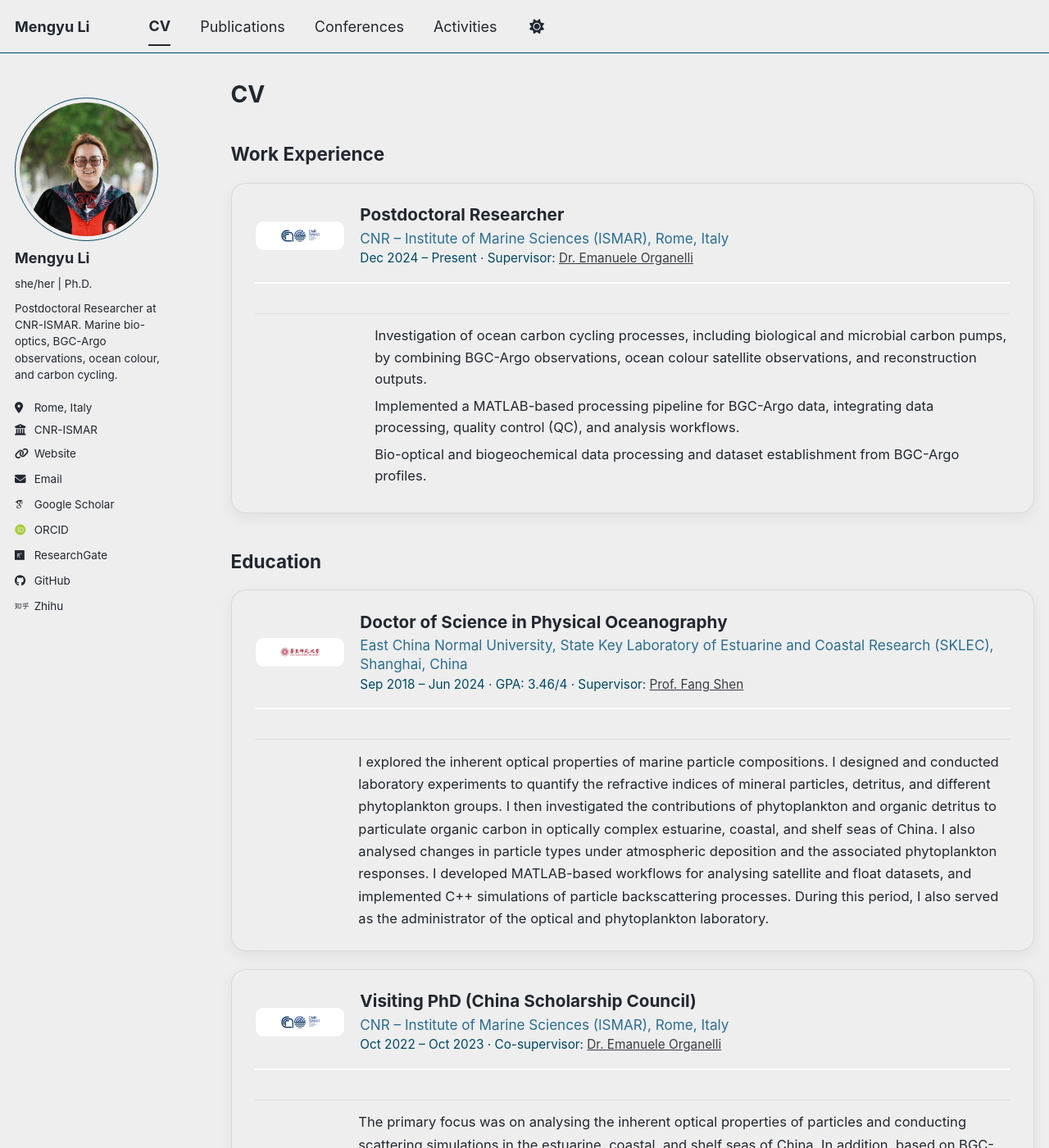
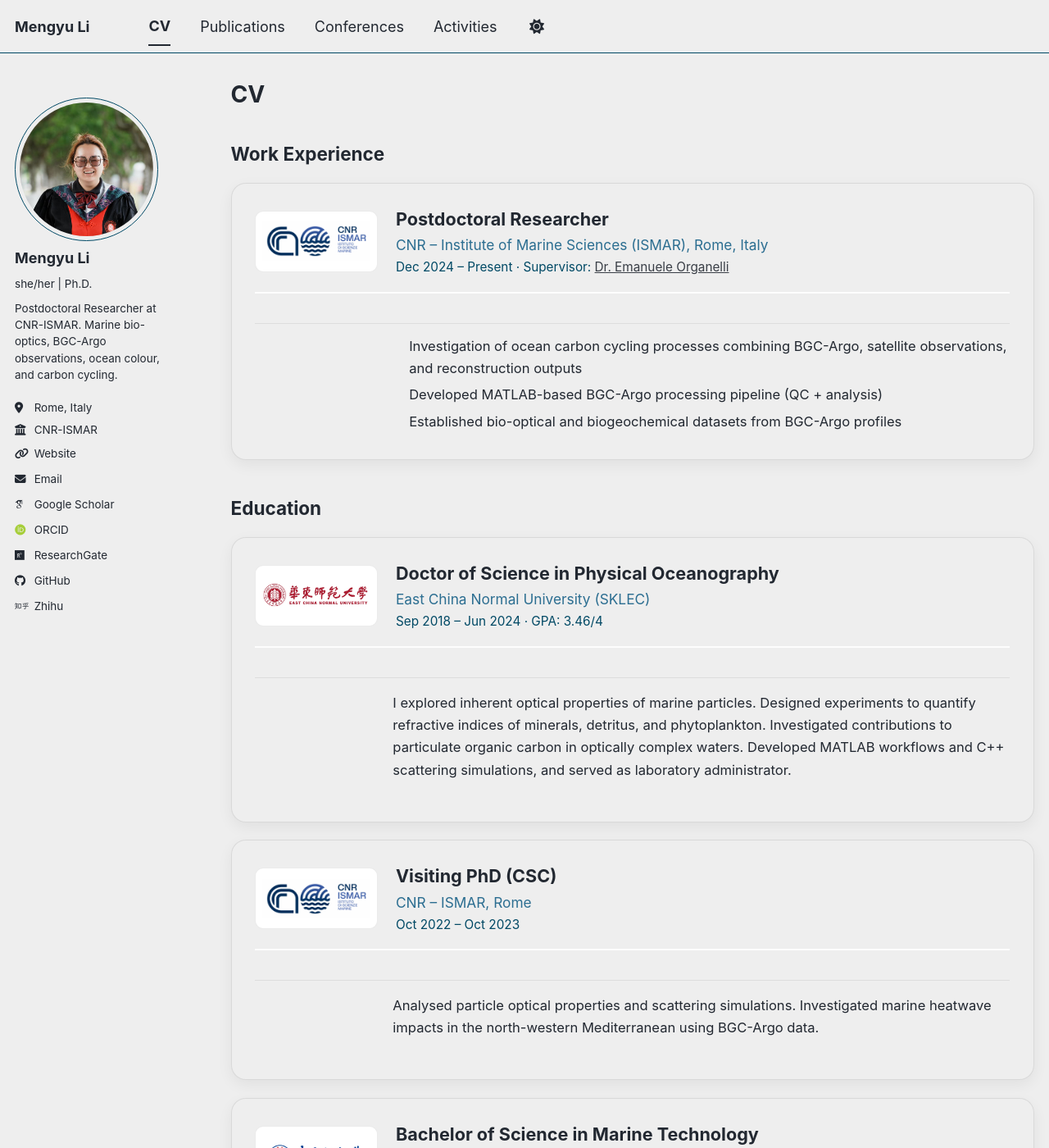
Before and after one commit to MengyuLi15/MengyuLi15.github.io, a Jekyll site: the page built from _pages/cv.md, in a window 1280 px wide and 1400 px high. Shown: the whole window at 82% size. Built offline with Jekyll 4.4.1, drawn with Linux system fonts in a browser that asks for light colours; some web fonts are replaced; a script bundle is joined from its source files by our own code; library files that are not in the unit come from our copies; some of the changed text lies outside the part shown.

Commit message:
Update cv.md

```diff
--- a/_pages/cv.md
+++ b/_pages/cv.md
@@ -11,7 +11,7 @@
 
 <style>
 .cv-card {
-  padding: 1.4rem 1.6rem;
+  padding: 1.5rem 1.6rem;
   margin: 1.2rem 0;
   border-radius: 18px;
   border: 1px solid rgba(120,120,120,0.18);
@@ -45,45 +46,41 @@
 
 .cv-header-text {
   flex: 1;
-  min-width: 0;
 }
 
 .cv-title {
-  font-size: 1.15rem;
+  font-size: 1.2rem;
   font-weight: 700;
   color: var(--global-text-color, #222);
-  line-height: 1.3;
 }
 
 .cv-subtitle {
-  font-size: 0.95rem;
+  font-size: 0.96rem;
   color: #2c6e91;
   margin-top: 3px;
-  line-height: 1.35;
 }
 
 .cv-meta {
   font-size: 0.85rem;
   color: var(--global-text-color-light, #777);
   margin-top: 3px;
-  line-height: 1.35;
 }
 
+/* 分割线 */
 .cv-divider {
-  margin: 0.9rem 0 0.75rem 0;
+  margin: 1rem 0 0.8rem 0;
   height: 1px;
   background: rgba(120,120,120,0.15);
 }
 
+/* 内容对齐 */
 .cv-content {
-  padding-left: 126px;
+  padding-left: 168px; /* = logo + gap */
 }
 
 .cv-desc {
   font-size: 0.92rem;
   line-height: 1.65;
-  color: var(--global-text-color, #333);
-  margin: 0;
 }
 
 .cv-list {
@@ -91,29 +88,24 @@
   padding-left: 1.1rem;
   font-size: 0.92rem;
   line-height: 1.6;
-  color: var(--global-text-color, #333);
 }
 
 .cv-list li {
   margin-bottom: 6px;
 }
 
+/* Skills grid */
 .cv-grid-3 {
   display: grid;
   grid-template-columns: repeat(3, 1fr);
   gap: 1rem;
-  align-items: stretch;
 }
 
 .cv-grid-3 .cv-card {
   margin: 0;
-  height: 100%;
 }
 
-.cv-simple-card {
-  padding-left: 1.4rem;
-}
-
+/* Responsive */
 @media (max-width: 900px) {
   .cv-grid-3 {
     grid-template-columns: 1fr;
@@ -121,18 +113,13 @@
 }
 
 @media (max-width: 700px) {
-  .cv-card {
-    padding: 1.2rem;
-  }
-
   .cv-header {
     flex-direction: column;
     align-items: flex-start;
   }
 
   .cv-logo-box {
-    width: 140px;
-    flex: none;
+    width: 160px;
   }
 
   .cv-content {
@@ -160,12 +146,12 @@
 }
 
 html[data-theme="dark"] .cv-divider {
-  background: rgba(255,255,255,0.10);
+  background: rgba(255,255,255,0.1);
 }
 
 html[data-theme="dark"] .cv-desc,
 html[data-theme="dark"] .cv-list {
-  color: #e2e2e2;
+  color: #e0e0e0;
 }
 </style>
 
@@ -174,9 +160,8 @@
 <div class="cv-card">
   <div class="cv-header">
     <div class="cv-logo-box">
-      <img src="/images/School_Mar_Geo_logoISMAR.jpg" alt="CNR ISMAR logo">
+      <img src="/images/School_Mar_Geo_logoISMAR.jpg">
     </div>
-
     <div class="cv-header-text">
       <div class="cv-title">Postdoctoral Researcher</div>
       <div class="cv-subtitle">CNR – Institute of Marine Sciences (ISMAR), Rome, Italy</div>
@@ -188,9 +173,9 @@
 
   <div class="cv-content">
     <ul class="cv-list">
-      <li>Investigation of ocean carbon cycling processes, including biological and microbial carbon pumps, by combining BGC-Argo observations, ocean colour satellite observations, and reconstruction outputs.</li>
-      <li>Implemented a MATLAB-based processing pipeline for BGC-Argo data, integrating data processing, quality control (QC), and analysis workflows.</li>
-      <li>Bio-optical and biogeochemical data processing and dataset establishment from BGC-Argo profiles.</li>
+      <li>Investigation of ocean carbon cycling processes combining BGC-Argo, satellite observations, and reconstruction outputs</li>
+      <li>Developed MATLAB-based BGC-Argo processing pipeline (QC + analysis)</li>
+      <li>Established bio-optical and biogeochemical datasets from BGC-Argo profiles</li>
     </ul>
   </div>
 </div>
@@ -200,13 +185,12 @@
 <div class="cv-card">
   <div class="cv-header">
     <div class="cv-logo-box">
-      <img src="/images/ecnu.png" alt="East China Normal University logo">
+      <img src="/images/ecnu.png">
     </div>
-
     <div class="cv-header-text">
       <div class="cv-title">Doctor of Science in Physical Oceanography</div>
-      <div class="cv-subtitle">East China Normal University, State Key Laboratory of Estuarine and Coastal Research (SKLEC), Shanghai, China</div>
-      <div class="cv-meta">Sep 2018 – Jun 2024 · GPA: 3.46/4 · Supervisor: <a href="https://www.researchgate.net/profile/Fang-Shen-6">Prof. Fang Shen</a></div>
+      <div class="cv-subtitle">East China Normal University (SKLEC)</div>
+      <div class="cv-meta">Sep 2018 – Jun 2024 · GPA: 3.46/4</div>
     </div>
   </div>
 
@@ -214,7 +198,7 @@
 
   <div class="cv-content">
     <p class="cv-desc">
-      I explored the inherent optical properties of marine particle compositions. I designed and conducted laboratory experiments to quantify the refractive indices of mineral particles, detritus, and different phytoplankton groups. I then investigated the contributions of phytoplankton and organic detritus to particulate organic carbon in optically complex estuarine, coastal, and shelf seas of China. I also analysed changes in particle types under atmospheric deposition and the associated phytoplankton responses. I developed MATLAB-based workflows for analysing satellite and float datasets, and implemented C++ simulations of particle backscattering processes. During this period, I also served as the administrator of the optical and phytoplankton laboratory.
+      I explored inherent optical properties of marine particles. Designed experiments to quantify refractive indices of minerals, detritus, and phytoplankton. Investigated contributions to particulate organic carbon in optically complex waters. Developed MATLAB workflows and C++ scattering simulations, and served as laboratory administrator.
     </p>
   </div>
 </div>
@@ -222,13 +206,12 @@
 <div class="cv-card">
   <div class="cv-header">
     <div class="cv-logo-box">
-      <img src="/images/School_Mar_Geo_logoISMAR.jpg" alt="CNR ISMAR logo">
+      <img src="/images/School_Mar_Geo_logoISMAR.jpg">
     </div>
-
     <div class="cv-header-text">
-      <div class="cv-title">Visiting PhD (China Scholarship Council)</div>
-      <div class="cv-subtitle">CNR – Institute of Marine Sciences (ISMAR), Rome, Italy</div>
-      <div class="cv-meta">Oct 2022 – Oct 2023 · Co-supervisor: <a href="https://www.researchgate.net/profile/Emanuele-Organelli">Dr. Emanuele Organelli</a></div>
+      <div class="cv-title">Visiting PhD (CSC)</div>
+      <div class="cv-subtitle">CNR – ISMAR, Rome</div>
+      <div class="cv-meta">Oct 2022 – Oct 2023</div>
     </div>
   </div>
 
@@ -236,7 +219,7 @@
 
   <div class="cv-content">
     <p class="cv-desc">
-      The primary focus was on analysing the inherent optical properties of particles and conducting scattering simulations in the estuarine, coastal, and shelf seas of China. In addition, based on BGC-Argo data, I analysed the ecological impact of marine heatwaves on the upper waters of the north-western Mediterranean Sea within the CAREHeat Project.
+      Analysed particle optical properties and scattering simulations. Investigated marine heatwave impacts in the north-western Mediterranean using BGC-Argo data.
     </p>
   </div>
 </div>
@@ -244,16 +227,12 @@
 <div class="cv-card">
   <div class="cv-header">
     <div class="cv-logo-box">
-      <img src="/images/OUC.png" alt="Ocean University of China logo">
+      <img src="/images/OUC.png">
     </div>
-
     <div class="cv-header-text">
       <div class="cv-title">Bachelor of Science in Marine Technology</div>
-      <div class="cv-subtitle">Ocean University of China, College of Information Science and Engineering, Qingdao, China</div>
-      <div class="cv-meta">Sep 2014 – Jun 2018 · GPA: 3.55/4 · Supervisors:
-        <a href="https://www.researchgate.net/profile/Shuguo-Chen">Prof. Shuguo Chen</a> and
-        <a href="https://www.researchgate.net/profile/Chen-Ge-5">Prof. Ge Chen</a>
-      </div>
+      <div class="cv-subtitle">Ocean University of China</div>
+      <div class="cv-meta">Sep 2014 – Jun 2018 · GPA: 3.55/4</div>
     </div>
   </div>
 
@@ -261,22 +240,9 @@
 
   <div class="cv-content">
     <p class="cv-desc">
-      My work utilized multi-source remote sensing data to investigate the causal and time-lag relationships between East Asian dust storm deposition and phytoplankton biomass in the East China Sea. I developed programming skills in C, C++, Python, MATLAB, R, and Assembly, and ultimately applied MATLAB as the primary tool for data analysis and implementation of this study.
+      Investigated relationships between dust deposition and phytoplankton using multi-source remote sensing. Developed programming skills across multiple languages with MATLAB as the main tool.
     </p>
   </div>
-</div>
-
-## Awards
-
-<div class="cv-card cv-simple-card">
-  <ul class="cv-list">
-    <li>China Scholarship Council (CSC) Scholarship, Grant No. 202206140082, €16,200 per year, 2022 to 2023</li>
-    <li>Outstanding Student Award, East China Normal University, 2021 to 2022</li>
-    <li>Outstanding Undergraduate Dissertation Award, Ocean University of China, 2018</li>
-    <li>Outstanding Student Award, Ocean University of China, 2016 to 2017</li>
-    <li>Scholarship for Excellence in Academic Work, Ocean University of China, 2014 to 2017</li>
-    <li>Scholarship for Participation in Social Activities, Ocean University of China, 2016 to 2017</li>
-  </ul>
 </div>
 
 ## Skills
@@ -284,55 +250,37 @@
 <div class="cv-grid-3">
 
 <div class="cv-card">
-  <div class="cv-title">Languages</div>
-  <div class="cv-divider"></div>
-  <ul class="cv-list">
-    <li>Chinese, Mandarin <small>native</small></li>
-    <li>English <small>proficient</small></li>
-    <li>Italian <small>conversational</small></li>
-    <li>Japanese <small>conversational</small></li>
-  </ul>
+<div class="cv-title">Languages</div>
+<div class="cv-divider"></div>
+<ul class="cv-list">
+<li>Chinese (native)</li>
+<li>English (proficient)</li>
+<li>Italian (conversational)</li>
+<li>Japanese (conversational)</li>
+</ul>
 </div>
 
 <div class="cv-card">
-  <div class="cv-title">Programming</div>
-  <div class="cv-divider"></div>
-  <ul class="cv-list">
-    <li>MATLAB <small>advanced</small></li>
-    <li>Python / R <small>intermediate</small></li>
-    <li>C / C++ / Assembly <small>basic</small></li>
-    <li>ENVI, SNAP, SeaDAS</li>
-    <li>Adobe Photoshop, Microsoft Office</li>
-  </ul>
+<div class="cv-title">Programming</div>
+<div class="cv-divider"></div>
+<ul class="cv-list">
+<li>MATLAB</li>
+<li>Python / R</li>
+<li>C / C++ / Assembly</li>
+<li>ENVI, SNAP, SeaDAS</li>
+</ul>
 </div>
 
 <div class="cv-card">
-  <div class="cv-title">Scientific Instruments / Measurements</div>
-  <div class="cv-divider"></div>
-  <ul class="cv-list">
-    <li>LISST-200X, Sequoia Scientific</li>
-    <li>HyperSAS, Sea-Bird Scientific</li>
-    <li>AC-S / ECO-BB9 / ECO-VSF, WET Labs</li>
-    <li>Spectrophotometer, PerkinElmer</li>
-    <li>Mastersizer, Malvern</li>
-  </ul>
+<div class="cv-title">Scientific Instruments</div>
+<div class="cv-divider"></div>
+<ul class="cv-list">
+<li>LISST-200X</li>
+<li>HyperSAS</li>
+<li>AC-S / ECO-BB9</li>
+<li>Spectrophotometer</li>
+<li>Mastersizer</li>
+</ul>
 </div>
 
 </div>
-
-## Certifications
-
-<div class="cv-card">
-  <div class="cv-title">STCW Certifications</div>
-  <div class="cv-subtitle">Tecno Italian Safety and Survival Training S.r.l, Italy</div>
-  <div class="cv-meta">Issued: Mar 2025</div>
-
-  <div class="cv-divider"></div>
-
-  <ul class="cv-list">
-    <li>Personal Survival Techniques</li>
-    <li>Fire Prevention and Fire Fighting</li>
-    <li>Elementary First Aid</li>
-    <li>Personal Safety and Social Responsibilities</li>
-  </ul>
-</div>
```
Also changed, not shown: other parts of _pages/cv.md (+4 -4 lines).
